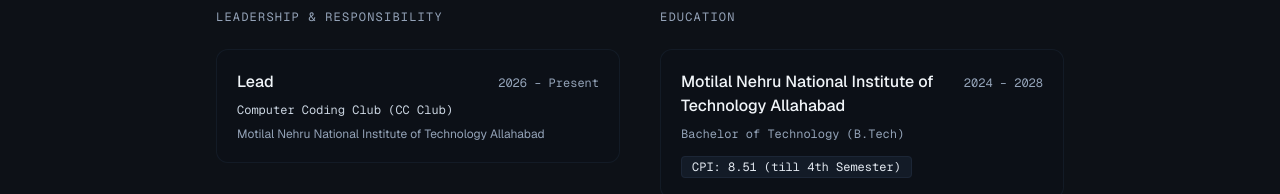
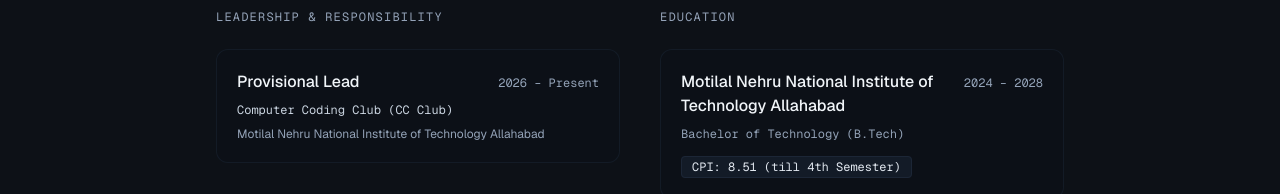
Before and after one commit to lucky1426shrma/lucky1426shrma.github.io, a React (Vite) app: page / in a window 1280 px wide. Shown: the part 3551-3745 px from the top of the page. Built offline with nearby package versions, Linux system fonts and the light colour scheme.

Commit message:
Set leadership role to Provisional Lead (2026 – Present)

```diff
--- a/src/data/portfolioData.ts
+++ b/src/data/portfolioData.ts
@@ -152,7 +152,7 @@
 
 export const LEADERSHIP = [
   {
-    role: "Lead",
+    role: "Provisional Lead",
     organization: "Computer Coding Club (CC Club)",
     institution: "Motilal Nehru National Institute of Technology Allahabad",
     period: "2026 – Present",
```
Also changed, not shown: 1 other file (tests, documents, lock files or other folders).
